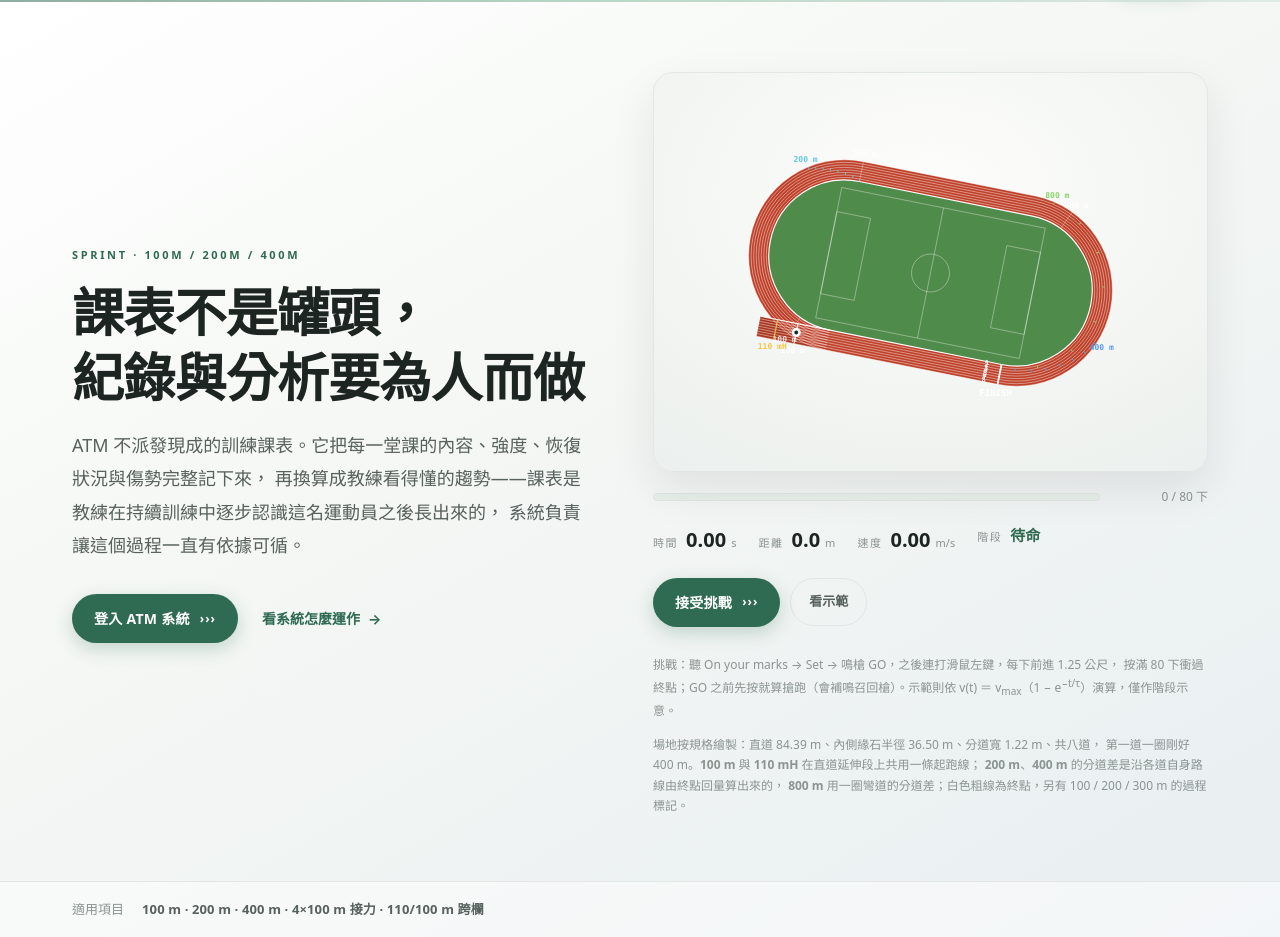
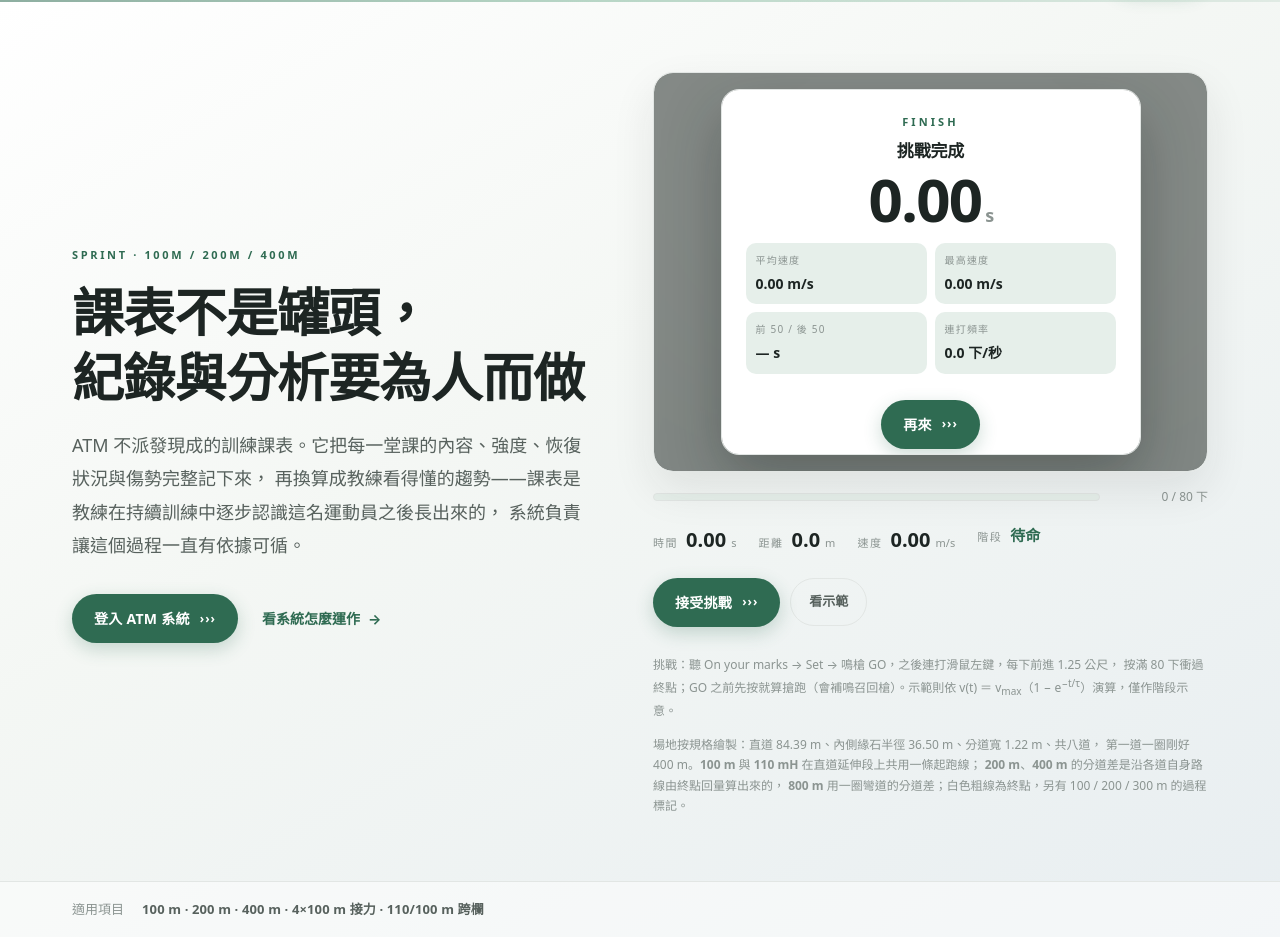
Before and after one commit to laichunho25/Athletics-Training-System, a Django app: page / in a window 1280 px wide. Shown: the part 69-1006 px from the top of the page. Run offline with Django 5.2, Linux system fonts and the light colour scheme; parts of the project's set-up code (start-up, migrations or seed data) failed here and were passed over.

Commit message:
槍聲改三層合成，跑完 80 下彈出成績卡
原本的槍聲只是噪音加低頻，聽起來像拍手。改成真實槍聲的三層結構：
1–4 kHz 的爆震（0.4 ms 線性攻擊、軟削波）、190→45 Hz 的火藥低頻，
再送進程式合成的場館脈衝響應與 slapback 延遲，做出空曠田徑場那聲
「碰──啪」。每一槍的濾波與時值帶隨機，連鳴召回雙槍不會像複製貼上。

按滿 80 下不再直接把成績塞回口令列：跑道上彈出成績卡，列出總時間、
平均與最高速度、前後 50 m、連打頻率與每 10 m 分段，並跟世界紀錄
比一句。面板開著時畫布不接受操作，要按「再來」才重置回待命。

Co-Authored-By: Claude Opus 5 <noreply@anthropic.com>

```diff
--- a/static/css/landing.css
+++ b/static/css/landing.css
@@ -162,6 +162,58 @@ p{margin:0}
 .track-call.go{color:#c9f5d4}
 .track-call.foul{color:#ffd7cf;font-size:clamp(18px,2.6vw,30px)}
 @keyframes pop{from{transform:scale(.86);opacity:0}to{transform:scale(1);opacity:1}}
+
+/* 完成成績卡：蓋在跑道上，按「再來」才收 */
+.track-finish{
+  position:absolute;inset:0;z-index:2;display:flex;align-items:center;
+  justify-content:center;padding:16px;
+  background:rgba(22,30,27,.5);backdrop-filter:blur(3px);
+  animation:finish-in .22s ease-out;
+}
+.finish-card{
+  width:min(420px,100%);max-height:100%;overflow:auto;text-align:center;
+  padding:22px 24px 24px;border-radius:18px;
+  background:var(--white);border:1px solid var(--rule);
+  box-shadow:0 24px 60px rgba(20,28,25,.32);
+  animation:pop .28s cubic-bezier(.2,.9,.3,1);
+}
+.finish-kicker{
+  margin:0;font-size:11px;font-weight:800;letter-spacing:.28em;
+  text-transform:uppercase;color:var(--accent);
+}
+.finish-title{margin:6px 0 0;font-size:17px;font-weight:800;letter-spacing:-.01em}
+.finish-time{
+  margin:6px 0 14px;font-size:clamp(40px,7vw,60px);font-weight:800;
+  line-height:1;letter-spacing:-.03em;color:var(--ink);
+  font-variant-numeric:tabular-nums;
+}
+.finish-time i{font-style:normal;font-size:18px;color:var(--mute);margin-left:4px}
+.finish-stats{
+  display:grid;grid-template-columns:repeat(2,1fr);gap:8px;margin:0 0 12px;
+}
+.finish-stats>div{
+  padding:8px 10px;border-radius:10px;background:var(--accent-soft);text-align:left;
+}
+.finish-stats dt{font-size:10px;letter-spacing:.12em;text-transform:uppercase;
+  color:var(--mute)}
+.finish-stats dd{margin:2px 0 0;font-size:14px;font-weight:800;color:var(--ink);
+  font-variant-numeric:tabular-nums}
+.finish-splits{
+  list-style:none;margin:0 0 12px;padding:0;display:grid;
+  grid-template-columns:repeat(auto-fill,minmax(72px,1fr));gap:4px;
+}
+.finish-splits li{
+  display:flex;align-items:baseline;justify-content:space-between;gap:4px;
+  padding:4px 7px;border-radius:7px;border:1px solid var(--rule);
+  font-size:11px;font-variant-numeric:tabular-nums;
+}
+.finish-splits b{color:var(--mute);font-weight:600}
+.finish-splits span{font-weight:800;color:var(--ink)}
+.finish-note{margin:0 0 14px;font-size:12px;line-height:1.7;color:var(--mute)}
+@keyframes finish-in{from{opacity:0}to{opacity:1}}
+@media (prefers-reduced-motion:reduce){
+  .track-finish,.finish-card{animation:none}
+}
 
 .tapbar{display:flex;align-items:center;gap:12px}
 .tapbar .rail{
--- a/static/js/track-hero.js
+++ b/static/js/track-hero.js
@@ -43,6 +43,18 @@
   var splitList = pick("splits");
   var tapFill = pick("tapfill");
   var tapNum = pick("tapnum");
+  var finishBox = pick("finish");
+  var btnAgain = pick("again");
+  var fOut = {
+    title: pick("f-title"),
+    time: pick("f-time"),
+    avg: pick("f-avg"),
+    top: pick("f-top"),
+    rate: pick("f-rate"),
+    half: pick("f-half"),
+    note: pick("f-note"),
+    splits: pick("f-splits"),
+  };
 
   // ---------------------------------------------------- 場地規格（單位：公尺）
   var STRAIGHT = 84.39;              // 直道長
@@ -141,12 +153,24 @@
 
   // ------------------------------------------------------------ 起跑槍聲效
   /*
-   * 用 WebAudio 合成，不外掛音檔：一段極短的白噪音爆點（槍口爆震）加一顆
-   * 低頻 thump（後座與場地回音），尾巴帶一點衰減殘響。瀏覽器要求使用者
-   * 操作過才給發聲，而這裡只在按下「接受挑戰」之後的流程裡響，剛好合規。
+   * WebAudio 合成，不外掛音檔。真實的發令槍不是一顆噪音，是三層疊起來的：
+   *
+   *   1. crack   槍口爆震。攻擊只有零點幾毫秒，能量集中在 1–4 kHz，
+   *              再經過軟削波（waveshaper）做出錄音爆表那種粗糙感。
+   *   2. body    火藥推出來的低頻，一顆 190→45 Hz 的下滑正弦加低通噪音，
+   *              就是站在起點線旁邊胸口被撞一下的感覺。
+   *   3. tail    看台與場館的殘響。用程式合成一段脈衝響應餵給 convolver，
+   *              再加一條 slapback 延遲，做出空曠場地那聲「碰──啪」。
+   *
+   * 每次擊發的濾波頻率與時值都帶一點隨機，連鳴兩槍才不會像複製貼上。
+   * 瀏覽器要求使用者操作過才給發聲，而這裡只在按下「接受挑戰」之後的
+   * 流程裡響，剛好合規。
    */
   var actx = null;
   var noiseBuf = null;
+  var irBuf = null;
+  var shaper = null;
+  var bus = null; // dry + 殘響的共用匯流排
 
   function audio() {
     if (actx) return actx;
@@ -160,16 +184,82 @@
     return actx;
   }
 
+  /* 白噪音素材，播放時再用濾波與包絡塑形 */
   function noise(ac) {
     if (noiseBuf) return noiseBuf;
-    var n = Math.floor(ac.sampleRate * 0.5);
-    noiseBuf = ac.createBuffer(1, n, ac.sampleRate);
-    var d = noiseBuf.getChannelData(0);
-    for (var i = 0; i < n; i += 1) {
-      // 越後面越小聲，做出槍聲的自然衰減
-      d[i] = (Math.random() * 2 - 1) * Math.pow(1 - i / n, 3);
+    var n = Math.floor(ac.sampleRate * 0.6);
+    noiseBuf = ac.createBuffer(2, n, ac.sampleRate);
+    for (var ch = 0; ch < 2; ch += 1) {
+      var d = noiseBuf.getChannelData(ch);
+      for (var i = 0; i < n; i += 1) d[i] = Math.random() * 2 - 1;
     }
     return noiseBuf;
+  }
+
+  /* 合成的場館脈衝響應：早期反射比較密，尾巴指數衰減並逐漸變暗 */
+  function impulse(ac) {
+    if (irBuf) return irBuf;
+    var len = Math.floor(ac.sampleRate * 1.35);
+    irBuf = ac.createBuffer(2, len, ac.sampleRate);
+    for (var ch = 0; ch < 2; ch += 1) {
+      var d = irBuf.getChannelData(ch);
+      for (var i = 0; i < len; i += 1) {
+        var x = i / len;
+        var decay = Math.pow(1 - x, 2.6);
+        // 前 60 ms 疏一點，模擬看台的早期反射而不是一團糊
+        var density = i < ac.sampleRate * 0.06 ? 0.35 : 1;
+        d[i] = (Math.random() * 2 - 1) * decay * density;
+      }
+    }
+    return irBuf;
+  }
+
+  /* 軟削波曲線：讓爆震聽起來是「炸開」而不是「吹一口氣」 */
+  function curve() {
+    if (shaper) return shaper;
+    shaper = new Float32Array(1024);
+    for (var i = 0; i < 1024; i += 1) {
+      var x = (i / 1023) * 2 - 1;
+      shaper[i] = Math.tanh(x * 4.2);
+    }
+    return shaper;
+  }
+
+  /* 建一次就好：dry → 殘響 / slapback → 輸出 */
+  function busOf(ac) {
+    if (bus) return bus;
+    var input = ac.createGain();
+    input.gain.value = 1;
+
+    var outGain = ac.createGain();
+    outGain.gain.value = 0.62;
+    outGain.connect(ac.destination);
+    input.connect(outGain);
+
+    var verb = ac.createConvolver();
+    verb.buffer = impulse(ac);
+    var verbGain = ac.createGain();
+    verbGain.gain.value = 0.5;
+    input.connect(verb);
+    verb.connect(verbGain);
+    verbGain.connect(outGain);
+
+    // slapback：空曠田徑場那一記回聲
+    var delay = ac.createDelay(1);
+    delay.delayTime.value = 0.115;
+    var fb = ac.createGain();
+    fb.gain.value = 0.22;
+    var damp = ac.createBiquadFilter();
+    damp.type = "lowpass";
+    damp.frequency.value = 1600;
+    input.connect(delay);
+    delay.connect(damp);
+    damp.connect(fb);
+    fb.connect(delay);
+    damp.connect(outGain);
+
+    bus = input;
+    return bus;
   }
 
   function gunshot() {
@@ -177,42 +267,82 @@
     if (!ac) return;
     if (ac.state === "suspended" && ac.resume) ac.resume();
 
+    var dest = busOf(ac);
     var t0 = ac.currentTime + 0.01;
-    var master = ac.createGain();
-    master.gain.value = 0.55;
-    master.connect(ac.destination);
+    var rnd = 0.9 + Math.random() * 0.2; // 每一槍略有差別
 
-    // 爆震：高通過的噪音，衝上來再快速收掉
+    // ---- 1. 爆震
     var src = ac.createBufferSource();
     src.buffer = noise(ac);
+    src.playbackRate.value = 1.1 * rnd;
+
     var hp = ac.createBiquadFilter();
     hp.type = "highpass";
-    hp.frequency.setValueAtTime(1400, t0);
-    hp.frequency.exponentialRampToValueAtTime(300, t0 + 0.28);
+    hp.frequency.setValueAtTime(700, t0);
+
+    var peak = ac.createBiquadFilter();
+    peak.type = "peaking";
+    peak.frequency.setValueAtTime(2600 * rnd, t0);
+    peak.Q.value = 0.9;
+    peak.gain.value = 11;
+
+    // 爆震一瞬間最亮，接著迅速變鈍——這是槍聲最關鍵的線索
+    var lp = ac.createBiquadFilter();
+    lp.type = "lowpass";
+    lp.frequency.setValueAtTime(11000, t0);
+    lp.frequency.exponentialRampToValueAtTime(1500, t0 + 0.05);
+    lp.frequency.exponentialRampToValueAtTime(500, t0 + 0.22);
+
+    var drive = ac.createWaveShaper();
+    drive.curve = curve();
+
     var g = ac.createGain();
-    g.gain.setValueAtTime(0.0001, t0);
-    g.gain.exponentialRampToValueAtTime(1, t0 + 0.004);
-    g.gain.exponentialRampToValueAtTime(0.06, t0 + 0.09);
-    g.gain.exponentialRampToValueAtTime(0.0001, t0 + 0.45);
+    // 攻擊用線性、只花 0.4 ms，慢一點就變成拍手聲
+    g.gain.setValueAtTime(0, t0);
+    g.gain.linearRampToValueAtTime(1, t0 + 0.0004);
+    g.gain.exponentialRampToValueAtTime(0.22, t0 + 0.012);
+    g.gain.exponentialRampToValueAtTime(0.03, t0 + 0.07 * rnd);
+    g.gain.exponentialRampToValueAtTime(0.0001, t0 + 0.26);
+
     src.connect(hp);
-    hp.connect(g);
-    g.connect(master);
+    hp.connect(peak);
+    peak.connect(lp);
+    lp.connect(drive);
+    drive.connect(g);
+    g.connect(dest);
     src.start(t0);
-    src.stop(t0 + 0.5);
+    src.stop(t0 + 0.4);
 
-    // 低頻 thump：胸口那一下
+    // ---- 2. 低頻本體：下滑正弦 + 低通噪音
     var osc = ac.createOscillator();
     osc.type = "sine";
-    osc.frequency.setValueAtTime(150, t0);
-    osc.frequency.exponentialRampToValueAtTime(42, t0 + 0.14);
+    osc.frequency.setValueAtTime(190, t0);
+    osc.frequency.exponentialRampToValueAtTime(45, t0 + 0.11);
     var og = ac.createGain();
-    og.gain.setValueAtTime(0.0001, t0);
-    og.gain.exponentialRampToValueAtTime(0.8, t0 + 0.008);
-    og.gain.exponentialRampToValueAtTime(0.0001, t0 + 0.3);
+    og.gain.setValueAtTime(0, t0);
+    og.gain.linearRampToValueAtTime(0.85, t0 + 0.003);
+    og.gain.exponentialRampToValueAtTime(0.0001, t0 + 0.26);
     osc.connect(og);
-    og.connect(master);
+    og.connect(dest);
     osc.start(t0);
-    osc.stop(t0 + 0.35);
+    osc.stop(t0 + 0.3);
+
+    var boom = ac.createBufferSource();
+    boom.buffer = noise(ac);
+    boom.playbackRate.value = 0.8;
+    var blp = ac.createBiquadFilter();
+    blp.type = "lowpass";
+    blp.frequency.setValueAtTime(320, t0);
+    blp.Q.value = 0.7;
+    var bg = ac.createGain();
+    bg.gain.setValueAtTime(0, t0);
+    bg.gain.linearRampToValueAtTime(0.6, t0 + 0.004);
+    bg.gain.exponentialRampToValueAtTime(0.0001, t0 + 0.34);
+    boom.connect(blp);
+    blp.connect(bg);
+    bg.connect(dest);
+    boom.start(t0);
+    boom.stop(t0 + 0.4);
   }
 
   /* 口令的短提示音，讓 On your marks / Set 有節奏感 */
@@ -439,6 +569,8 @@
     nextSplit: 10,
     startedAt: 0,
     tapTimes: [],
+    top: 0,        // 全程最高瞬時速度
+    splits: [],    // 每 10 m 的通過時間
   };
   var spin = 0;
   var last = 0;
@@ -491,7 +623,10 @@
     state.nextSplit = 10;
     state.startedAt = 0;
     state.tapTimes = [];
+    state.top = 0;
+    state.splits = [];
     if (splitList) splitList.innerHTML = "";
+    hideFinish();
     paint();
   }
 
@@ -510,18 +645,80 @@
   function checkSplits() {
     while (state.nextSplit <= RACE && state.dist >= state.nextSplit) {
       pushSplit(state.nextSplit, state.t);
+      state.splits.push({ m: state.nextSplit, t: state.t });
       state.nextSplit += 10;
     }
   }
 
+  /* 由 10 m 分段表回推某個距離的通過時間 */
+  function splitAt(m) {
+    for (var i = 0; i < state.splits.length; i += 1) {
+      if (state.splits[i].m === m) return state.splits[i].t;
+    }
+    return null;
+  }
+
+  // ------------------------------------------------------------ 完成面板
+  function hideFinish() {
+    if (finishBox) finishBox.hidden = true;
+  }
+
+  function showFinish(wasDemo) {
+    if (!finishBox) return;
+    var t = state.t;
+    var avg = t > 0 ? RACE / t : 0;
+    var half = splitAt(50);
+
+    if (fOut.title) fOut.title.textContent = wasDemo ? "示範完成" : "挑戰完成";
+    if (fOut.time) fOut.time.textContent = fmt(t);
+    if (fOut.avg) fOut.avg.textContent = fmt(avg);
+    if (fOut.top) fOut.top.textContent = fmt(state.top);
+    if (fOut.rate)
+      fOut.rate.textContent = wasDemo ? "—" : fmt(t > 0 ? TAPS / t : 0, 1);
+    if (fOut.half)
+      fOut.half.textContent =
+        half === null ? "—" : fmt(half) + " / " + fmt(t - half);
+
+    // 分段表：完成面板裡再列一次，關掉才看不到
+    if (fOut.splits) {
+      fOut.splits.innerHTML = "";
+      state.splits.forEach(function (sp) {
+        var li = document.createElement("li");
+        var a = document.createElement("b");
+        a.textContent = sp.m + " m";
+        var b = document.createElement("span");
+        b.textContent = fmt(sp.t);
+        li.appendChild(a);
+        li.appendChild(b);
+        fOut.splits.appendChild(li);
+      });
+    }
+
+    if (fOut.note) {
+      var gap = t - 9.58;
+      fOut.note.textContent = wasDemo
+        ? "以 v(t) ＝ v_max（1 − e^−t/τ）模擬的曲線，僅作階段示意。"
+        : "世界紀錄 9.58 s（Usain Bolt, 2009）——" +
+          (gap <= 0
+            ? "你的手速已經超出真人範圍了。"
+            : "相差 " + fmt(gap) + " s。");
+    }
+
+    finishBox.hidden = false;
+    if (btnAgain) btnAgain.focus();
+  }
+
   function finish() {
+    var wasDemo = state.mode === "demo";
     state.dist = RACE;
     state.mode = "done";
     state.speed = state.t > 0 ? RACE / state.t : 0;
-    say(fmt(state.t) + " s", "go");
+    if (state.top < state.speed) state.top = state.speed;
+    say("", "");
     if (btnGo) btnGo.textContent = "再挑戰一次";
     if (btnDemo) btnDemo.textContent = "看示範";
     paint();
+    showFinish(wasDemo);
   }
 
   // -------------------------------------------------------------- 挑戰流程
@@ -582,6 +779,7 @@
     if (n >= 2) {
       var dt = state.tapTimes[n - 1] - state.tapTimes[0];
       state.speed = dt > 0 ? ((n - 1) * PER_TAP) / dt : 0;
+      if (state.speed > state.top) state.top = state.speed;
     }
 
     checkSplits();
@@ -608,6 +806,7 @@
       remain -= h;
       state.t += h;
       state.speed = velocity(state.t);
+      if (state.speed > state.top) state.top = state.speed;
       state.dist += state.speed * h;
       checkSplits();
       if (state.dist >= RACE) finish();
@@ -649,7 +848,9 @@
   canvas.addEventListener("pointerdown", function (e) {
     if (e.pointerType === "mouse" && e.button !== 0) return;
     e.preventDefault();
-    if (state.mode === "idle" || state.mode === "done") startChallenge();
+    // 完成面板開著時，畫布不接受操作——要按「再來」才重置
+    if (state.mode === "done") return;
+    if (state.mode === "idle") startChallenge();
     else tap();
   });
   canvas.addEventListener("contextmenu", function (e) {
@@ -658,10 +859,20 @@
   canvas.addEventListener("keydown", function (e) {
     if (e.key === " " || e.key === "Enter") {
       e.preventDefault();
-      if (state.mode === "idle" || state.mode === "done") startChallenge();
+      if (state.mode === "done") return;
+      if (state.mode === "idle") startChallenge();
       else tap();
     }
   });
+
+  if (btnAgain)
+    btnAgain.addEventListener("click", function () {
+      reset("idle");
+      if (btnGo) btnGo.textContent = "接受挑戰";
+      say("", "");
+      render();
+      canvas.focus();
+    });
 
   resize();
   reset("idle");
--- a/templates/site/landing.html
+++ b/templates/site/landing.html
@@ -54,6 +54,25 @@
         <canvas id="track-hero" tabindex="0" role="img"
                 aria-label="緩慢旋轉的標準四百公尺田徑場：紅色膠面、八條白色分道、綠色內場，標有各項目起跑線、每一百公尺的過程標記與終點線"></canvas>
         <div class="track-call" data-hero="call" aria-live="assertive"></div>
+
+        <!-- 跑完 80 下才彈出來的成績卡，按「再來」才重置 -->
+        <div class="track-finish" data-hero="finish" role="dialog" aria-modal="false"
+             aria-labelledby="finish-title" hidden>
+          <div class="finish-card">
+            <p class="finish-kicker">Finish</p>
+            <h3 class="finish-title" id="finish-title" data-hero="f-title">挑戰完成</h3>
+            <p class="finish-time"><span data-hero="f-time">0.00</span><i>s</i></p>
+            <dl class="finish-stats">
+              <div><dt>平均速度</dt><dd><span data-hero="f-avg">0.00</span> m/s</dd></div>
+              <div><dt>最高速度</dt><dd><span data-hero="f-top">0.00</span> m/s</dd></div>
+              <div><dt>前 50 / 後 50</dt><dd><span data-hero="f-half">—</span> s</dd></div>
+              <div><dt>連打頻率</dt><dd><span data-hero="f-rate">0.0</span> 下/秒</dd></div>
+            </dl>
+            <ol class="finish-splits" data-hero="f-splits" aria-label="每十公尺分段"></ol>
+            <p class="finish-note" data-hero="f-note"></p>
+            <button class="signin" type="button" data-hero="again">再來</button>
+          </div>
+        </div>
         <noscript>
           <p class="track-fallback">開啟 JavaScript 可看到跑道動畫與一百公尺挑戰。</p>
         </noscript>
```
